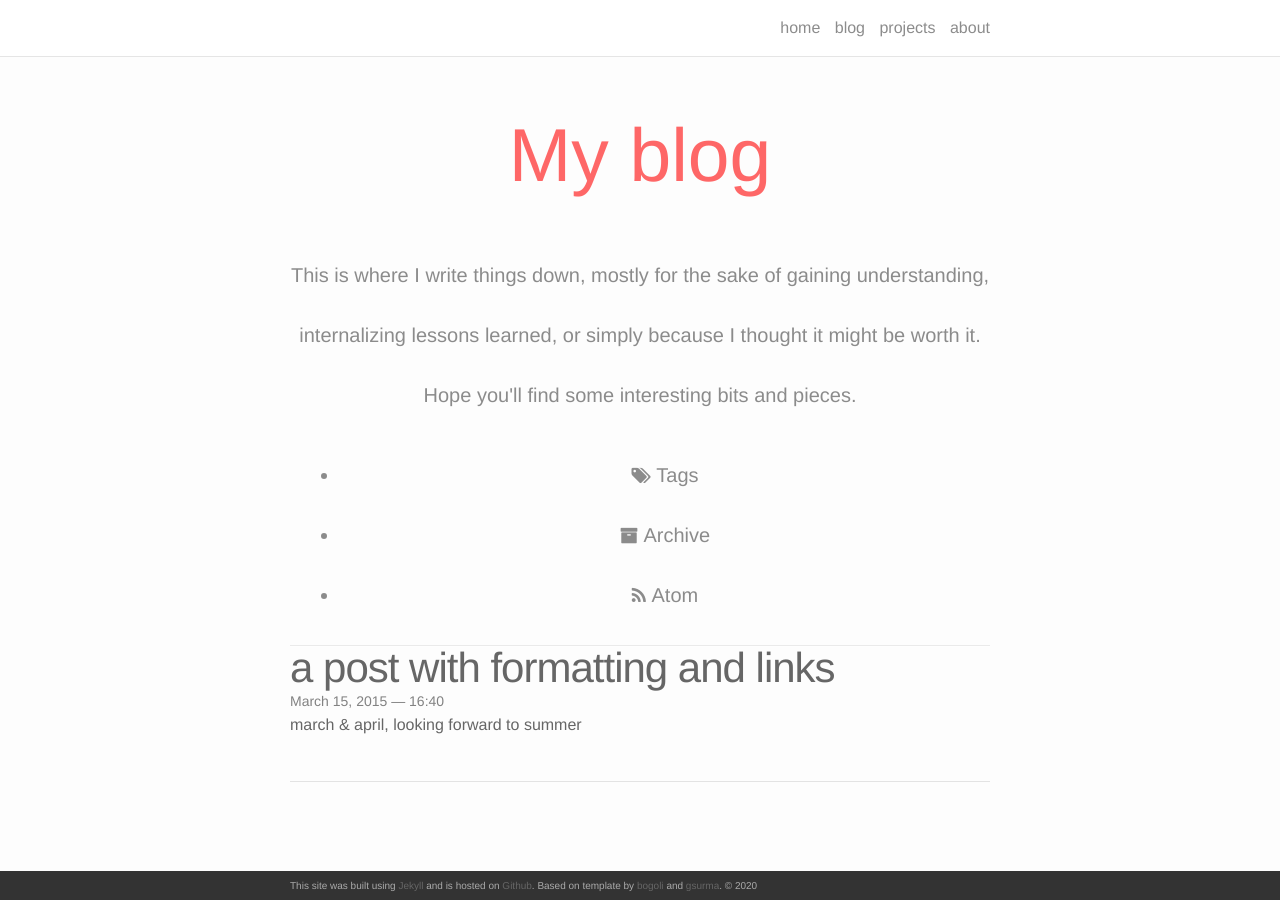
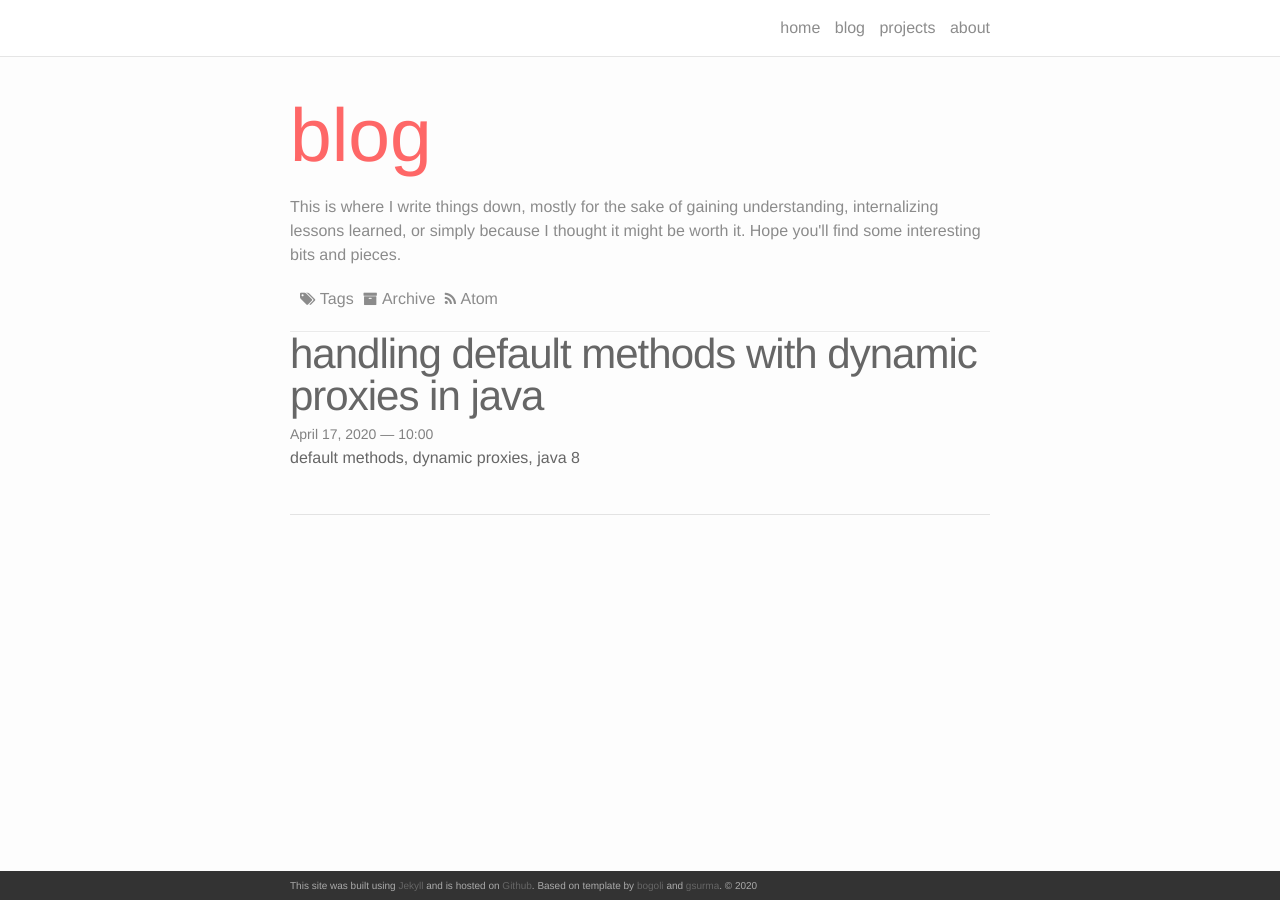
Before and after one commit to netomi/netomi.github.com, a Jekyll site: the page built from blog/index.html, in a window 1280 px wide. Built offline with Jekyll 4.4.1, drawn with Linux system fonts in a browser that asks for light colours; nearby versions of some CDN libraries; the list of posts is cut into pages by our own code; some of the changed lines change nothing that is shown.

Commit message:
Add post about handling default methods in dynamic proxies.

```diff
--- a/_config.yml
+++ b/_config.yml
@@ -34,3 +34,5 @@ collections:
 exclude:
   - .idea
   - .jekyll-cache
+  - Gemfile
+  - Gemfile.lock
--- a/_posts/2015-03-15-title.markdown
+++ /dev/null
@@ -1,28 +0,0 @@
----
-layout: post
-title:  a post with formatting and links
-date:   2015-03-15 16:40:16
-description: march & april, looking forward to summer
----
-Jean shorts raw denim Vice normcore, art party High Life PBR skateboard stumptown vinyl kitsch. Four loko meh 8-bit, tousled banh mi tilde forage Schlitz dreamcatcher twee 3 wolf moon. Chambray asymmetrical paleo salvia, sartorial umami four loko master cleanse drinking vinegar brunch. <a href="https://www.pinterest.com" target="blank">Pinterest</a> DIY authentic Schlitz, hoodie Intelligentsia butcher trust fund brunch shabby chic Kickstarter forage flexitarian. Direct trade <a href="https://en.wikipedia.org/wiki/Cold-pressed_juice" target="blank">cold-pressed</a> meggings stumptown plaid, pop-up taxidermy. Hoodie XOXO fingerstache scenester Echo Park. Plaid ugh Wes Anderson, freegan pug selvage fanny pack leggings pickled food truck DIY irony Banksy.
-
-#### Hipster list
-<ul>
-	<li>brunch</li>
-	<li>fixie</li>
-	<li>raybans</li>
-	<li>messenger bag</li>
-</ul>
-
-Hoodie Thundercats retro, tote bag 8-bit Godard craft beer gastropub. Truffaut Tumblr taxidermy, raw denim Kickstarter sartorial dreamcatcher. Quinoa chambray slow-carb salvia readymade, bicycle rights 90's yr typewriter selfies letterpress cardigan vegan.
-
-<hr>
-<br/>
-Pug heirloom High Life vinyl swag, single-origin coffee four dollar toast taxidermy reprehenderit fap distillery master cleanse locavore. Est anim sapiente leggings Brooklyn ea. Thundercats locavore excepteur veniam eiusmod. Raw denim Truffaut Schlitz, migas sapiente Portland VHS twee Bushwick Marfa typewriter retro id keytar.
-
-<blockquote>
-	We do not grow absolutely, chronologically. We grow sometimes in one dimension, and not in another, unevenly. We grow partially. We are relative. We are mature in one realm, childish in another.
-	—Anais Nin
-</blockquote>
-
-Fap aliqua qui, scenester pug Echo Park polaroid irony shabby chic ex cardigan church-key Odd Future accusamus. Blog stumptown sartorial squid, gastropub duis aesthetic Truffaut vero. Pinterest tilde twee, odio mumblecore jean shorts lumbersexual.
--- /dev/null
+++ b/_posts/2020-04-17-default-methods.markdown
@@ -0,0 +1,136 @@
+---
+layout: post
+title:  handling default methods with dynamic proxies in java
+date:   2020-04-17 10:00:00
+description: default methods, dynamic proxies, java 8
+---
+
+Java has a very powerful feature to create [dynamic proxies](https://docs.oracle.com/javase/8/docs/technotes/guides/reflection/proxy.html) for
+an object implementing a given set of interfaces at runtime. This can be used to modify some implementations or adding some aspects the the
+object, like logging, access checks or caching. The dynamic proxy pattern is used by a number of popular libraries to implement the core of
+their functionality. Some well-known libraries in this regard are:
+
+* spring (for its aspect oriented features)
+* retrofit
+
+There is a runtime cost associated with the use of dynamic proxies, but it is usually not that bad, several benachmarks
+have been performed to prove their suitability for practical use-cases:
+
+* [Debunking myths: proxies impact performance](https://spring.io/blog/2007/07/19/debunking-myths-proxies-impact-performance/)
+* [Benchmarking the cost of dynamic proxies](http://ordinaryjava.blogspot.com/2008/08/benchmarking-cost-of-dynamic-proxies.html)
+
+As a rule of thumb and based on my own experiments a dynamic proxy impacts performance such that an invocation of a proxied method
+is roughly 1.6 times slower compared to direct invocation of the same method. Which is not too bad when you consider what happens
+under the hood to make this working and comparing it with the performance of general reflection calls.
+
+Let's get to some code. In order to create a dynamic proxy for a given interface, one has to code the following:
+
+{% highlight java %}
+Object delegate = ...
+MyInterface impl =
+    (MyInterface) Proxy.newProxyInstance(MyInterface.class.getClassLoader(), new Class[] { MyInterface.class }, new InvocationHandler() {
+        public Object invoke(Object proxy, Method method, Object[] args) throws Throwable {
+            try {
+                return method.invoke(delegate, args);
+            } catch (InvocationTargetException ex) {
+                // this is needed to throw the original exception to the caller.
+                throw ex.getCause();
+            }
+        }
+    });
+{% endhighlight %}
+
+This will create a dynamic proxy for the interface _MyInterface_ and delegate all the method calls it receives to the Object _delegate_.
+To make this work, the _delegate_ object must be able to process the delegated calls, i.e. it must implement the requested interface.
+
+Now we do not want to go into more details of dynamic proxies and what you can do with them, but rather take a look into a
+problem introduced with some new feature in Java 8. This version of java added support for default methods in interfaces. But what has this to
+do with dynamic proxies? If you take the example from above and use it with an interface containing default methods, you will
+get a runtime exception like this:
+
+{% highlight java %}
+Exception in thread "main" java.lang.IllegalArgumentException: object is not an instance of declaring class
+	at java.base/jdk.internal.reflect.NativeMethodAccessorImpl.invoke0(Native Method)
+	at java.base/jdk.internal.reflect.NativeMethodAccessorImpl.invoke(NativeMethodAccessorImpl.java:62)
+	at java.base/jdk.internal.reflect.DelegatingMethodAccessorImpl.invoke(DelegatingMethodAccessorImpl.java:43)
+	at java.base/java.lang.reflect.Method.invoke(Method.java:566)
+	at org.netomi.uom.util.Proxies$1.invoke(Proxies.java:52)
+	at com.sun.proxy.$Proxy0.getSystemUnit(Unknown Source)
+	...
+{% endhighlight %}
+
+This happens because the default method will be delegated to the actual object which usually does not have an implementation
+for this method (unless it has overridden it of course). In order to support such interfaces with dynamic proxies there is a
+workaround available for Java 8:
+
+{% highlight java %}
+import java.lang.invoke.MethodHandles;
+...
+
+Constructor<MethodHandles.Lookup> constructor = MethodHandles.Lookup.class.getDeclaredConstructor(Class.class);
+if (!constructor.isAccessible()) {
+    constructor.setAccessible(true);
+}
+
+Object result =
+    constructor.newInstance(method.getDeclaringClass())
+        .unreflectSpecial(method, method.getDeclaringClass())
+        .bindTo(proxy)
+        .invokeWithArguments(args);
+...
+{% endhighlight %}
+
+This will access a private constructor of the _MethodHandles.Lookup_ class via reflection and use it to get a _MethodHandle_
+object for the default method, bind it to the actual proxy instance and invoke the method. A bit hacky but the only way
+to support that in Java 8.
+
+Unfortunately, this approach fails with Java 9, but the good news is that there is supported API that we can use for the same
+purpose and does not required the use of reflection:
+
+{% highlight java %}
+MethodHandles.Lookup lookup =
+    MethodHandles.privateLookupIn(method.getDeclaringClass(), MethodHandles.lookup())
+
+MethodHandle handle = null;
+MethodType methodType =
+    MethodType.methodType(method.getReturnType(), method.getParameterTypes());
+
+if (Modifier.isStatic(method.getModifiers())) {
+    handle = lookup.findStatic(method.getDeclaringClass(), method.getName(), methodType);
+} else {
+    handle = lookup.findSpecial(method.getDeclaringClass(), method.getName(), methodType, method.getDeclaringClass());
+}
+
+Object result = handle.bindTo(proxy).invokeWithArguments(args);
+...
+{% endhighlight %}
+
+This is a bit more complex but it is supported with all versions since Java 9+. To wrap things up we have to modify
+our initial code for a delegating proxy to something like that:
+
+{% highlight java %}
+Object delegate = ...
+MyInterface impl =
+    (MyInterface) Proxy.newProxyInstance(MyInterface.class.getClassLoader(), new Class[] { MyInterface.class }, new InvocationHandler() {
+        public Object invoke(Object proxy, Method method, Object[] args) throws Throwable {
+            if (!method.isDefault()) {
+                try {
+                    return method.invoke(delegate, args);
+                } catch (InvocationTargetException ex) {
+                    // this is needed to throw the original exception to the caller.
+                    throw ex.getCause();
+                }
+            }
+
+            return DefaultMethodHandler.getMethodHandle(method).bindTo(proxy).invokeWithArguments(args);
+        }
+    });
+{% endhighlight %}
+
+The class _DefaultMethodHandler_ wraps up the different mechanisms to get a method handle for a default method
+depending on the current JVM, the code can be found [here](https://github.com/netomi/uom/blob/master/src/main/java/org/netomi/uom/util/Proxies.java#L63).
+It is a derived work from the [spring framework](https://github.com/spring-projects/spring-framework), released under Apache v2.0 license.
+
+Taking default methods correctly into account opens up a lot of possibilities for creating dynamic proxies. In my own project
+[Units of Measurement](https://github.com/netomi/uom) I use proxies to create concrete quantity implementations for different datatypes (double, BigDecimal)
+at runtime. This is a very flexible approach which can also easily be extended in the future with only a minimal performance impact.
--- a/_sass/_layout.scss
+++ b/_sass/_layout.scss
@@ -57,9 +57,9 @@ display: line;
     display: block;
     opacity: 0.75;
     width: 100%;
-    text-align: center;
-    padding-top: 25px;
-    line-height: 3em;
+    //text-align: center;
+    padding-top: 15px;
+    line-height: 2em;
     z-index: 25;
     h1{
         color: $theme-color;
@@ -68,6 +68,11 @@ display: line;
     h2{
         font-size:25px;
     }
+}
+
+.header-bar div {
+    font-size: 16px;
+    line-height: 1.5em;
 }
 
 /**
@@ -171,6 +176,7 @@ font-size: 18px;
 .post-meta {
 font-size: $small-font-size;
 color: $grey-color;
+margin-top: 5px;
 margin-bottom: 0px;
 }
 .post-link {
--- a/blog/index.html
+++ b/blog/index.html
@@ -4,15 +4,17 @@ title: blog
 ---
 
 <div class="header-bar">
-  <h1>My blog</h1>
+  <h1>blog</h1>
   <br/>
-  <p> This is where I write things down, mostly for the sake of gaining understanding, internalizing lessons learned, or simply because I thought it might be worth it. Hope you'll find some interesting bits and pieces. </p>
+  <div>
+  <p>This is where I write things down, mostly for the sake of gaining understanding, internalizing lessons learned, or simply because I thought it might be worth it. Hope you'll find some interesting bits and pieces.</p>
   <ul class="blog-nav mt-4"> <li> <a href="/blog/tags/"> <i aria-hidden="true" class="fa fa-tags" title="tags icon" style="font-size: 90%;"></i>&nbsp;Tags </a> </li> <li> <a href="/blog/archive/"> <i aria-hidden="true" class="fa fa-archive" title="archive icon" style="font-size: 90%;"></i>&nbsp;Archive </a> </li> <li> <a href="/blog/atom.xml"> <i aria-hidden="true" class="fa fa-rss" title="RSS feed icon" style="font-size: 90%;"></i>&nbsp;Atom </a> </li> </ul>
+  </div>
   <hr>
 </div>
 
 <ul class="post-list">
-    {% for post in paginator.posts %}
+    {% for post in site.posts %}
       <li>
         <h2><a class="post-title" href="{{ post.url | prepend: site.baseurl }}">{{ post.title }}</a></h2>
         <p class="post-meta">{{ post.date | date: '%B %-d, %Y — %H:%M' }}</p>
--- a/css/main.scss
+++ b/css/main.scss
@@ -80,3 +80,12 @@ span a {
     -moz-transition-property: -moz-transform, opacity;
     transition-property: transform, opacity;
 }
+
+.blog-nav {
+  margin-left: 5px;
+}
+
+.blog-nav li {
+  display: inline;
+  padding-left: 5px;
+}
```
